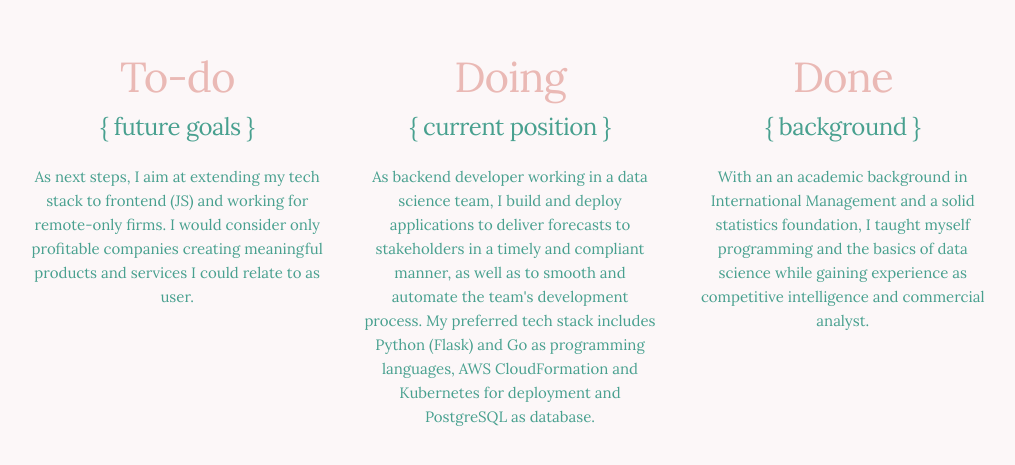
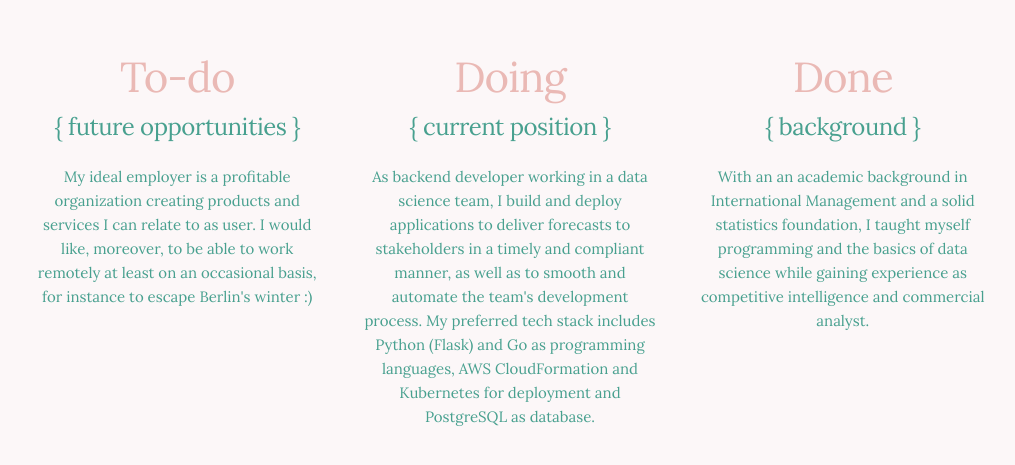
Before and after one commit to samurang87/samurang87.github.io, a website: page index.html in a window 1280 px wide. Shown: the part 779-1244 px from the top of the page, without its empty margins (130-1145 px from the left). Drawn offline with nearby package versions, Linux system fonts and the light colour scheme.

Commit message:
Update description

```diff
--- a/index.html
+++ b/index.html
@@ -57,8 +57,8 @@
       <div class="row">
         <div class="one-third column value">
           <h2 class="value-multiplier">To-do</h2>
-          <h5 class="value heading">{ future goals }</h5>
-          <p class="value description">As next steps, I aim at extending my tech stack to frontend (JS) and working for remote-only firms. I would consider only profitable companies creating meaningful products and services I could relate to as user.</p>
+          <h5 class="value heading">{ future opportunities }</h5>
+          <p class="value description">My ideal employer is a profitable organization creating products and services I can relate to as user. I would like, moreover, to be able to work remotely at least on an occasional basis, for instance to escape Berlin's winter :)</p>
         </div>
         <div class="one-third column value">
           <h2 class="value-multiplier">Doing</h2>
```
